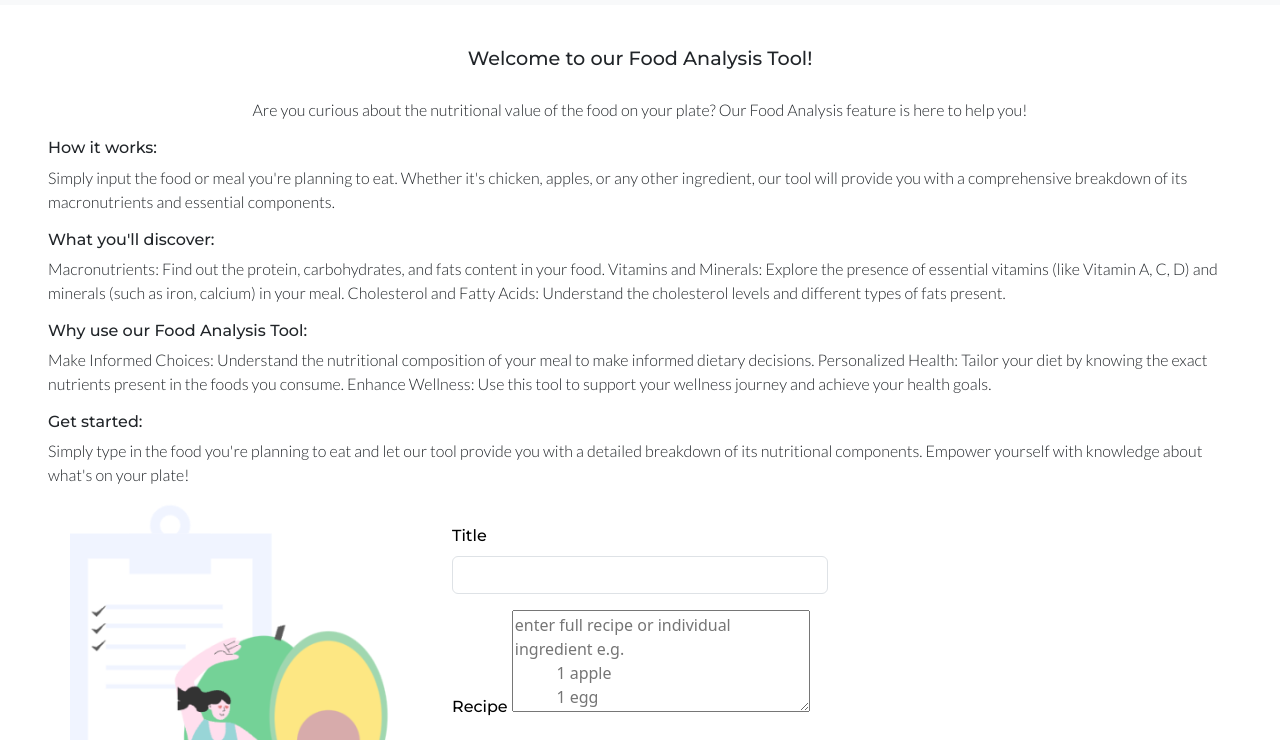
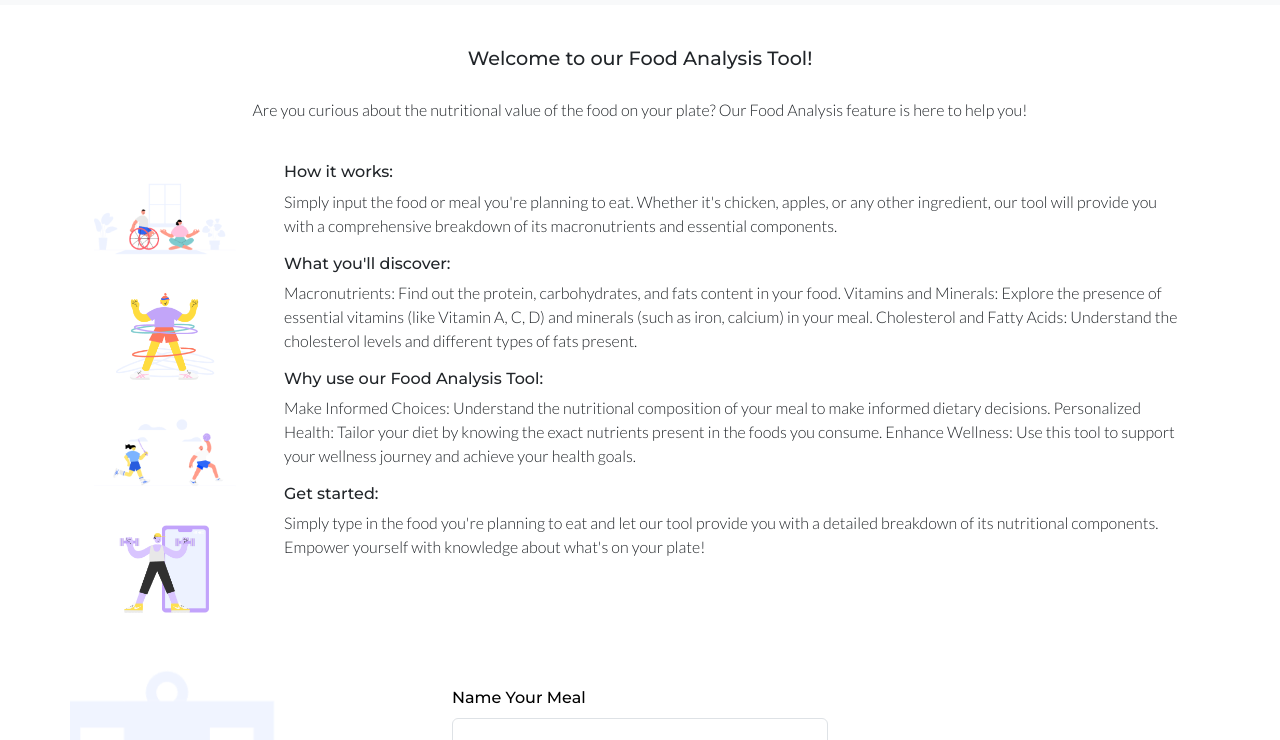
Before and after one commit to newbotic/GoFoodie, a plain HTML site: page foodsis.html in a window 1280 px wide. Shown: the part 51-791 px from the top of the page. Drawn offline with nearby package versions, Linux system fonts and the light colour scheme.

Commit message:
styling for foodsis page done

```diff
--- a/foodsis.html
+++ b/foodsis.html
@@ -86,6 +86,7 @@
     </div>
   </nav>
 
+
   <div id="foodsis-title">
   </div>
 
@@ -97,43 +98,66 @@
 
   <!-- Description -->
 
-  <h6 class="mx-5">How it works:</h6>
+  <div class="container py-4">
+    <div class="row">
+        <!-- Column for images -->
+        <div class="col-md-2 col-sm-6">
+            <div class="container-fluid">
+                <img src="./assets/images/Fitz Home Workout.png" alt="Image 1" class="img-fluid d-block">
+            </div>
+            <div class="container-fluid">
+                <img src="./assets/images/Fitz Hoops.png" alt="Image 2" class="img-fluid d-block p-3">
+            </div>
+            <div class="container-fluid">
+                <img src="./assets/images/Fitz Outdoor Training.png" alt="Image 3" class="img-fluid d-block">
+            </div>
+            <div class="container-fluid">
+                <img src="./assets/images/Fitz Online Sports stats.png" alt="Image 4" class="img-fluid d-block p-3">
+            </div>
+        </div>
 
-  <p  class="mx-5" > Simply input the food or meal you're planning to eat. Whether it's chicken, apples, or any other ingredient, our
-    tool will provide you with a comprehensive breakdown of its macronutrients and essential components.</p>
+        <!-- Column for text content -->
+        <div class="col-md-10 col-sm-6">
+            <div class="container-fluid">
+                <h6>How it works:</h6>
+                <p>Simply input the food or meal you're planning to eat. Whether it's chicken, apples, or any other ingredient, our tool will provide you with a comprehensive breakdown of its macronutrients and essential components.</p>
+            </div>
 
-  <h6 class="mx-5" >What you'll discover:</h6>
+            <div class="container-fluid">
+                <h6>What you'll discover:</h6>
+                <p>Macronutrients: Find out the protein, carbohydrates, and fats content in your food. Vitamins and Minerals: Explore the presence of essential vitamins (like Vitamin A, C, D) and minerals (such as iron, calcium) in your meal. Cholesterol and Fatty Acids: Understand the cholesterol levels and different types of fats present.</p>
+            </div>
 
-  <p class="mx-5"  >Macronutrients: Find out the protein, carbohydrates, and fats content in your food.
-    Vitamins and Minerals: Explore the presence of essential vitamins (like Vitamin A, C, D) and minerals (such as iron,
-    calcium) in your meal.
-    Cholesterol and Fatty Acids: Understand the cholesterol levels and different types of fats present. </p>
+            <div class="container-fluid">
+                <h6> Why use our Food Analysis Tool:</h6>
+                <p>Make Informed Choices: Understand the nutritional composition of your meal to make informed dietary decisions. Personalized Health: Tailor your diet by knowing the exact nutrients present in the foods you consume. Enhance Wellness: Use this tool to support your wellness journey and achieve your health goals.</p>
+            </div>
 
-  <h6 class="mx-5" > Why use our Food Analysis Tool:</h6>
+            <div class="container-fluid">
+                <h6>Get started:</h6>
+                <p>Simply type in the food you're planning to eat and let our tool provide you with a detailed breakdown of its nutritional components. Empower yourself with knowledge about what's on your plate!</p>
+            </div>
+        </div>
+    </div>
+</div>
 
-  <p  class="mx-5" > Make Informed Choices: Understand the nutritional composition of your meal to make informed dietary decisions.
-    Personalized Health: Tailor your diet by knowing the exact nutrients present in the foods you consume.
-    Enhance Wellness: Use this tool to support your wellness journey and achieve your health goals.</p>
 
-  <h6 class="mx-5" >Get started:</h6>
 
-  <p class="mx-5" >Simply type in the food you're planning to eat and let our tool provide you with a detailed breakdown of its
-    nutritional components. Empower yourself with knowledge about what's on your plate!</p>
 
   <!-- Description End -->
 
 
   <!-- input analysis start -->
-  <div id="foodsis-container" class="container  mt-3">
+  <div id="foodsis-container" class="container  mt-3 p-3">
     <div id="background-image"></div>
     <div class="row">
       <form id="recipe-check-form" class="col-lg-6">
         <div class="mb-3">
-          <label for="title" class="form-label">Title</label>
+          <label for="title" class="form-label">Name Your Meal</label>
           <input type="text" class="form-control" id="title" name="title" />
         </div>
         <div class="mb-3">
-          <label for="recipe" class="form-label">Recipe</label>
+          <label for="recipe" class="form-label">Enter your Recipe</label>
           <textarea name="form-control" id="recipe" placeholder="enter full recipe or individual ingredient e.g.
           1 apple
           1 egg " name="recipe" cols="30" rows="4"></textarea>
```
